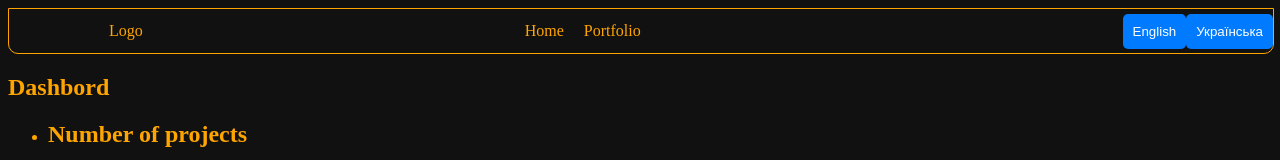
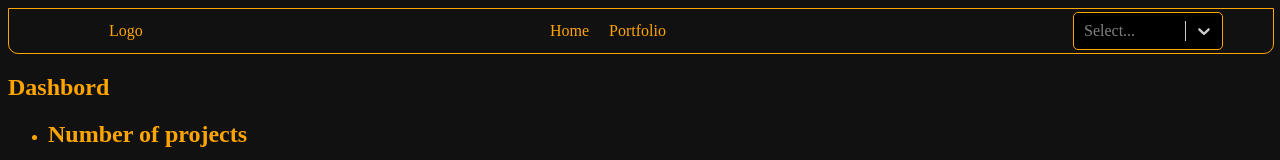
Before and after one commit to First-Team-UA/First-Team-UA-Portfolio, a React (Vite) app: page /First-Team-UA-Portfolio/portfolio in a window 1280 px wide. Shown: the top 160 px of the page. Built offline with nearby package versions, Linux system fonts and the light colour scheme.

Commit message:
Fix language select

```diff
--- a/src/Header/Header.css
+++ b/src/Header/Header.css
@@ -18,12 +18,7 @@ display: flex;
   border: solid orange 1px;
   background-color: transparent;
 }
-nav{
-    margin-right: 0;
-}
+
 .NavLink-home {
     margin-right: 20px;
 }
-.NavLink-portfolio {
-margin-right: 100px;
-}
--- a/src/SwitcherLng/Switcher.tsx
+++ b/src/SwitcherLng/Switcher.tsx
@@ -1,5 +1,11 @@
 import React from 'react';
 import { useTranslation } from 'react-i18next';
+import Select, { StylesConfig } from 'react-select';
+
+interface OptionType {
+  value: string;
+  label: string;
+}
 
 const LanguageSwitcher: React.FC = () => {
   const { i18n } = useTranslation();
@@ -8,10 +14,52 @@ const LanguageSwitcher: React.FC = () => {
     i18n.changeLanguage(lng);
   };
 
+  const customStyles: StylesConfig<OptionType, false> = {
+    control: (provided) => ({
+      ...provided,
+      backgroundColor: 'black',
+      color: 'orange',
+      border: '1px solid orange',
+      borderRadius: '5px',
+      width: '150px',
+    }),
+    option: (provided, state) => ({
+      ...provided,
+      backgroundColor: state.isSelected ? 'orange' : 'black',
+      color: state.isSelected ? 'black' : 'orange',
+      cursor: 'pointer',
+      padding: '10px',
+    }),
+    singleValue: (provided) => ({
+      ...provided,
+      color: 'orange',
+    }),
+    menu: (provided) => ({
+      ...provided,
+      backgroundColor: 'black',
+      padding: '0',
+      borderRadius: '5px',
+      marginTop: '2px',
+    }),
+    menuList: (provided) => ({
+      ...provided,
+      padding: '0',
+    }),
+  };
+
+  const languageOptions: OptionType[] = [
+    { value: 'en', label: 'English' },
+    { value: 'ua', label: 'Українська' },
+  ];
+
   return (
-    <div>
-      <button onClick={() => changeLanguage('en')}>English</button>
-      <button onClick={() => changeLanguage('ua')}>Українська</button>
+    <div style={{ width: '200px' }}>
+      <Select
+        options={languageOptions}
+        defaultValue={languageOptions.find((option) => option.value === i18n.language)}
+        onChange={(selectedOption) => changeLanguage(selectedOption!.value)}
+        styles={customStyles}
+      />
     </div>
   );
 };
```
